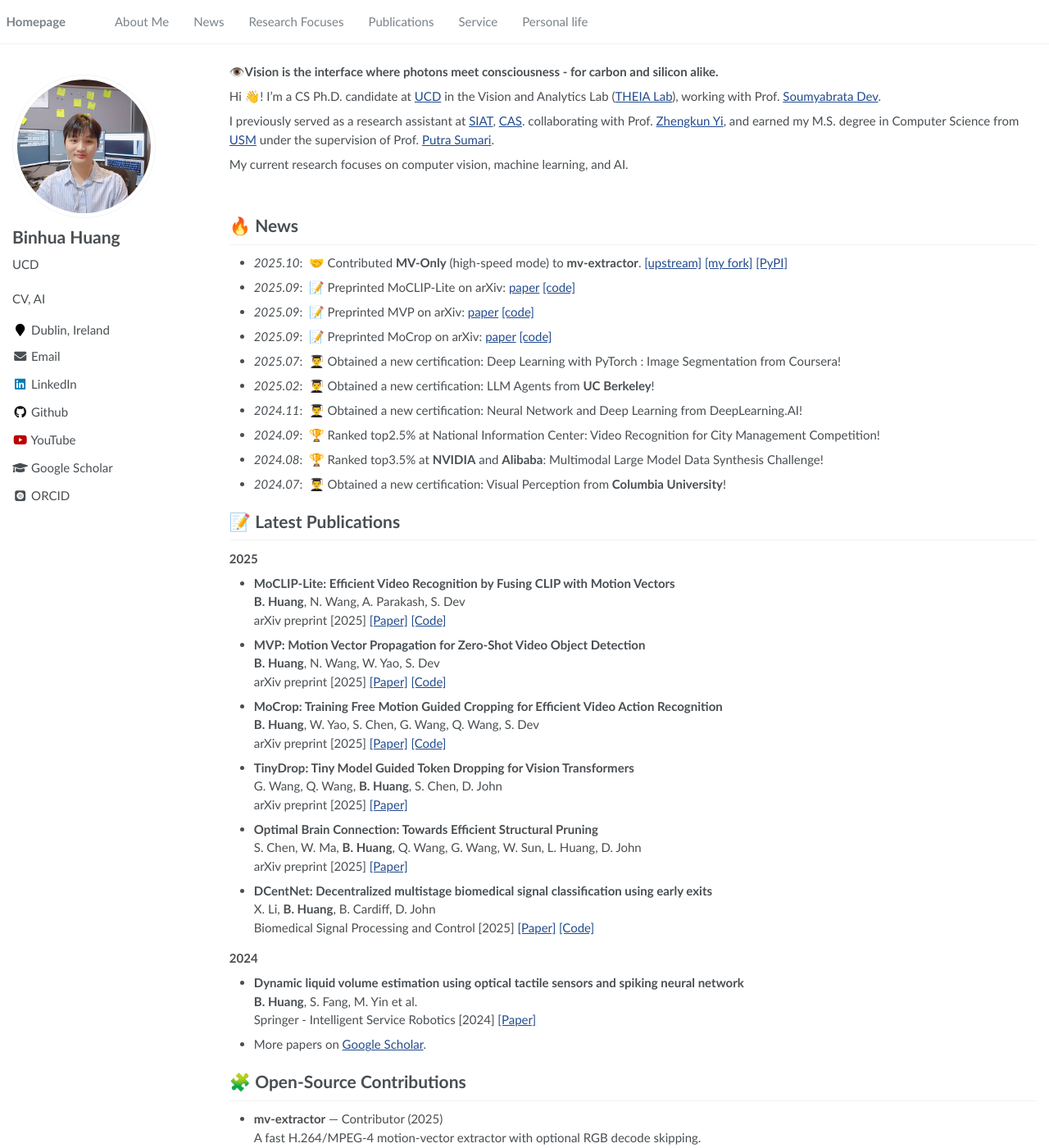
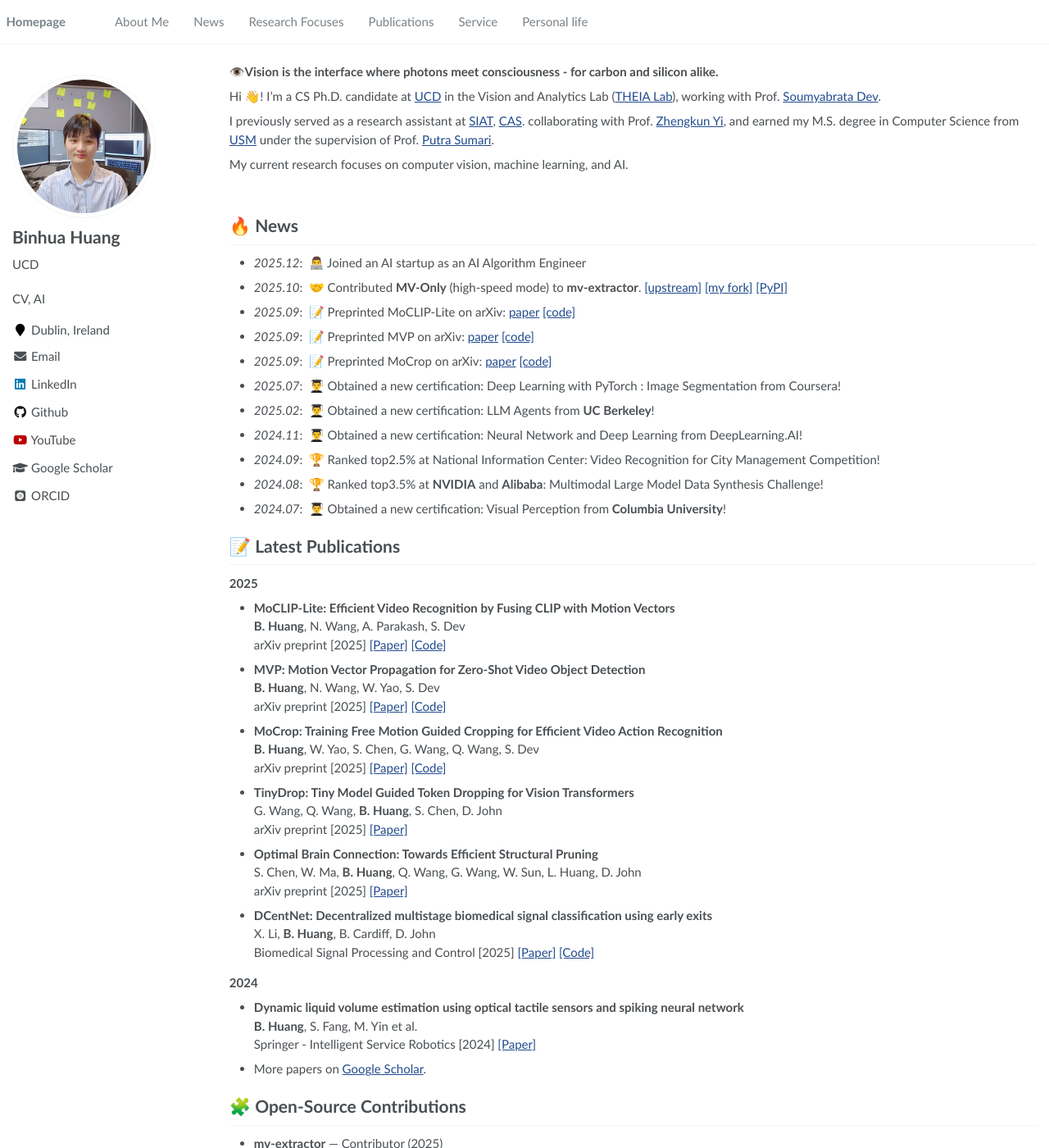
Before and after one commit to microa/microa.github.io, a Jekyll site: the page built from _pages/about.md, in a window 1280 px wide and 1400 px high. Shown: the whole window at 82% size. Built offline with Jekyll 4.4.1, drawn with Linux system fonts in a browser that asks for light colours; some web fonts are replaced; some of the changed text lies outside the part shown.

Commit message:
Update about.md

```diff
--- a/_pages/about.md
+++ b/_pages/about.md
@@ -35,6 +35,7 @@
 
 
 # 🔥 News
+- *2025.12*: &nbsp;👨‍💻 Joined an AI startup as an AI Algorithm Engineer
 - *2025.10*: &nbsp;🤝 Contributed **MV-Only** (high-speed mode) to **mv-extractor**. [[upstream]](https://github.com/LukasBommes/mv-extractor) [[my fork]](https://github.com/microa/hs-mv-extractor) [[PyPI]](https://pypi.org/project/motion-vector-extractor/)
 - *2025.09*: &nbsp;📝 Preprinted MoCLIP-Lite on arXiv: [paper](https://arxiv.org/abs/2509.17084) [[code]](https://github.com/microa/MoCLIP-Lite)
 - *2025.09*: &nbsp;📝 Preprinted MVP on arXiv: [paper](https://arxiv.org/abs/2509.18388) [[code]](https://github.com/microa/MVP)
@@ -98,6 +99,7 @@
 
 # 👨‍💻 Research Focuses
 <pre>
+ • AIGC           (Outputs)       2025 - present
  • Video Recognition           (<a href="/video-recognition/">Outputs</a>)       2025 - present
  • Model Compression           (<a href="/model-compression/">Outputs</a>)       2023 - 2025
  • Embodied Intelligence       (<a href="/robotics/">Outputs</a>)       2021 - 2023
```
